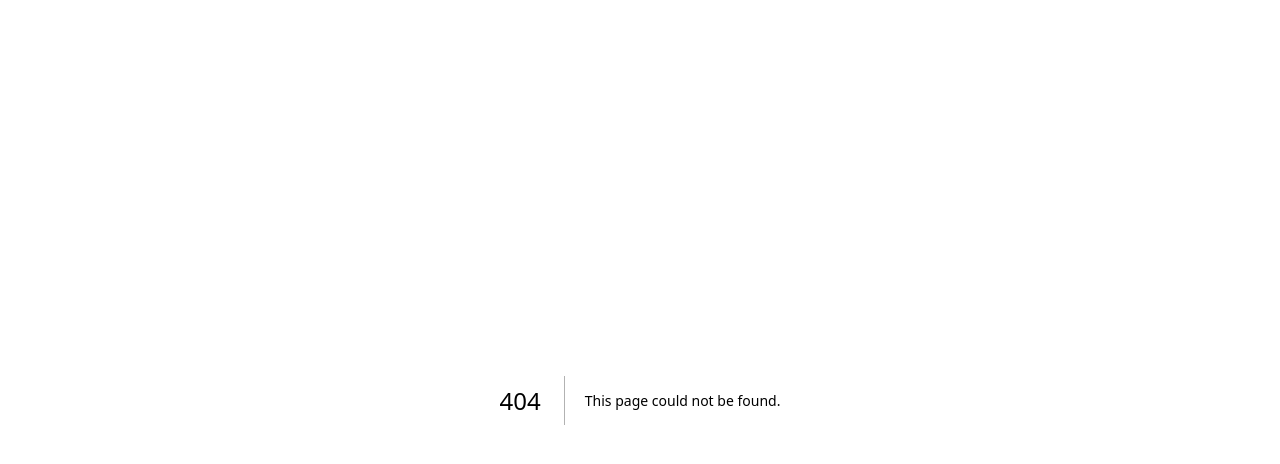
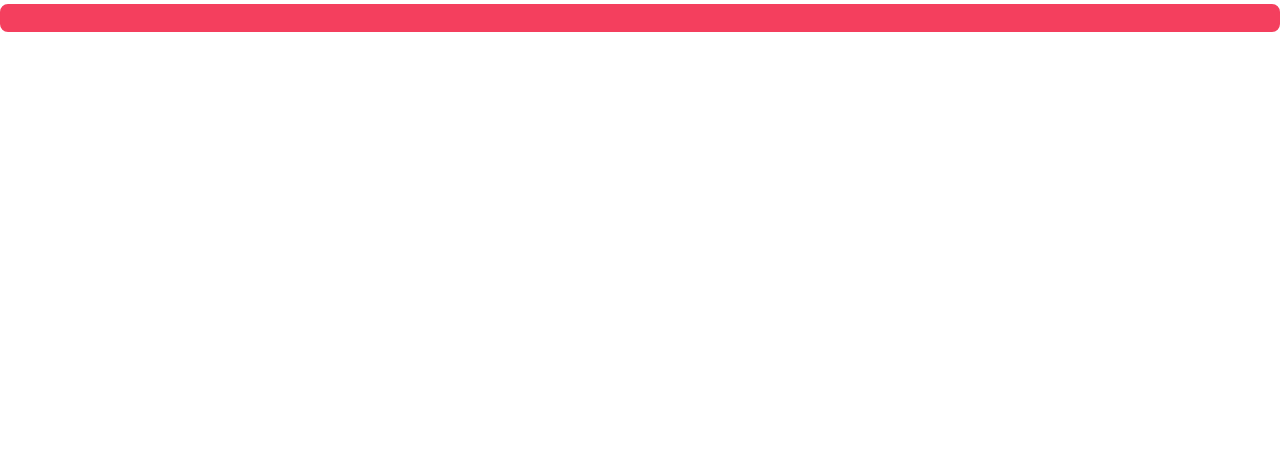
Before and after one commit to Danilo09/airbnb-clone-application, a Next.js app: page /components/Button in a window 1280 px wide. Before the commit this address had no page. Shown: the top 464 px of the page. Built offline with nearby package versions, Linux system fonts and the light colour scheme.

Commit message:
Create a Heading Component

```diff
--- /dev/null
+++ b/pages/components/Button.tsx
@@ -0,0 +1,57 @@
+'use client'
+import { IconType } from "react-icons"
+
+interface ButtonProps {
+    label: string;
+    onClick: (e: React.MouseEvent<HTMLButtonElement>) => void;
+    disabled?: boolean;
+    outline?: boolean;
+    small?: boolean;
+    icon?: IconType;
+}
+
+const Button: React.FC<ButtonProps> = ({
+    label,
+    onClick,
+    disabled,
+    outline,
+    small,
+    icon: Icon
+}) => {
+  return (
+    <button
+    disabled={disabled}
+    onClick={onClick}
+    className={`
+      relative
+      disabled:opacity-70
+      disabled:cursor-not-allowed
+      rounded-lg
+      hover:opacity-80
+      transition
+      w-full
+      ${outline ? 'bg-white' : 'bg-rose-500'}
+      ${outline ? 'border-black' : 'border-rose-500'}
+      ${outline ? 'text-black' : 'text-white'}
+      ${small ? 'text-sm' : 'text-md'}
+      ${small ? 'py-1' : 'py-3'}
+      ${small ? 'font-light' : 'font-semibold'}
+      ${small ? 'border-[1px]' : 'border-2'}
+    `}
+  >
+    {Icon && (
+      <Icon
+        size={24}
+        className="
+          absolute
+          left-4
+          top-3
+        "
+      />
+    )}
+    {label}
+  </button>
+  )
+}
+
+export default Button
```
